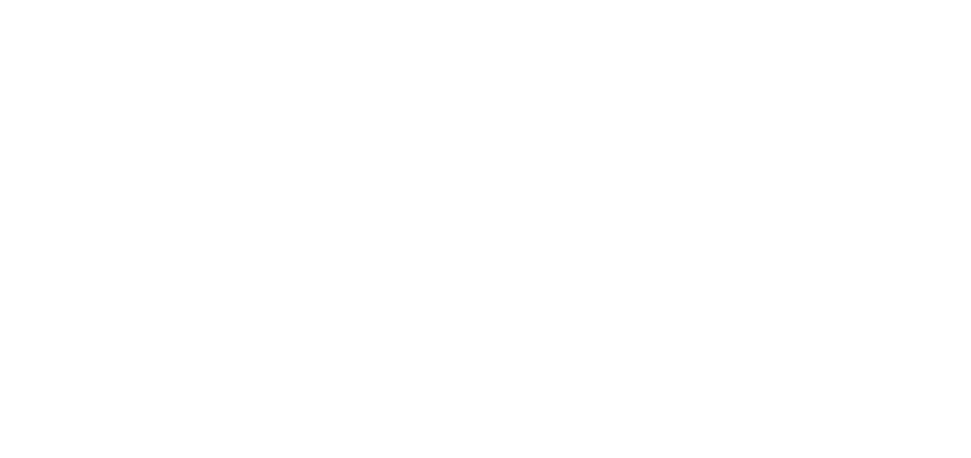
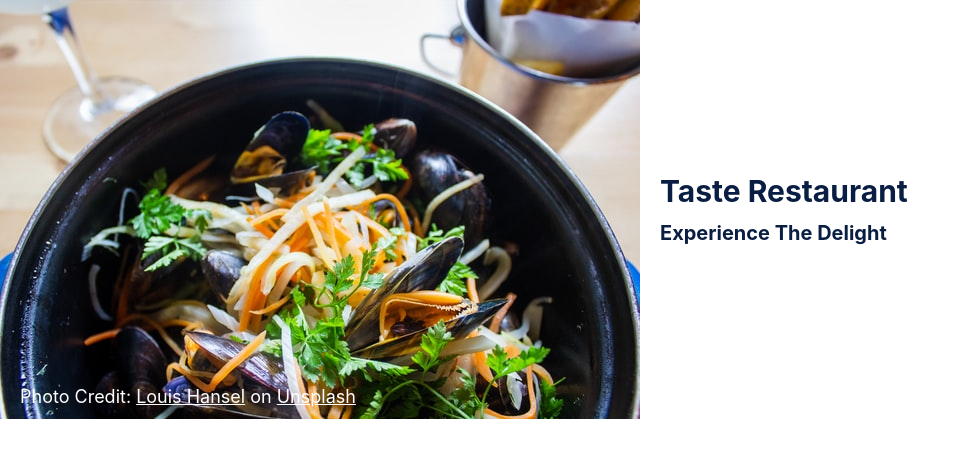
Before and after one commit to chasscepts/restaurant-page, a website built with webpack: page dist/index.html in a window 1280 px wide. Shown: the whole page, without its empty margins (0-971 px from the left). Built offline with nearby package versions, Linux system fonts and the light colour scheme.

Commit message:
Implement Home page

```diff
--- a/src/index.js
+++ b/src/index.js
@@ -0,0 +1,26 @@
+import './style.scss';
+import dish from './dish.jpg';
+
+const root = document.querySelector('#content');
+
+const home = () => {
+  const wrap = document.createElement('div');
+  wrap.classList.add('home-wrap');
+  const h1 = document.createElement('h1');
+  h1.innerHTML = 'Taste Restaurant<span>Experience The Delight</span>';
+  wrap.append(h1);
+  const imageWrap = document.createElement('div');
+  imageWrap.classList.add('home-image-wrap');
+  wrap.append(imageWrap);
+  const img = new Image();
+  img.src = dish;
+  imageWrap.append(img);
+  const unsplashWrap = document.createElement('div');
+  unsplashWrap.classList.add('home-unsplash-attr');
+  unsplashWrap.innerHTML = 'Photo Credit: <a target="_blank" href="https://unsplash.com/@louishansel?utm_source=unsplash&utm_medium=referral&utm_content=creditCopyText">Louis Hansel</a> on <a target="_blank" href="https://unsplash.com/s/photos/dishes?utm_source=unsplash&utm_medium=referral&utm_content=creditCopyText">Unsplash</a>';
+  imageWrap.append(unsplashWrap);
+
+  return wrap;
+};
+
+root.append(home());
--- /dev/null
+++ b/src/style.scss
@@ -0,0 +1,90 @@
+$color-white: #fff;
+$color-light: #fff;
+$color-muted: #9da5af;
+$color-blue: #091e42;
+$color-faint: #dbd8d7;
+
+$break-points: (
+  sm: 576px,
+  md: 768px,
+  lg: 992px,
+  xl: 1200px
+);
+
+@mixin media-break($break-point: md) {
+  $width: map-get($break-points, $break-point);
+  $break: if($width, $width, 768px);
+
+  @media (min-width: $break) {
+    @content;
+  }
+}
+
+html,
+body {
+  margin: 0;
+  padding: 0;
+  width: 100%;
+  font-weight: 400;
+  font-size: 20px;
+  line-height: 32px;
+  font-family: -apple-system, BlinkMacSystemFont, 'Segoe UI', Roboto, Oxygen, Ubuntu, Cantarell, 'Open Sans', 'Helvetica Neue', sans-serif;
+  box-sizing: border-box;
+}
+
+*,
+*::before,
+*::after {
+  margin: 0;
+  padding: 0;
+  box-sizing: border-box;
+}
+
+a {
+  text-decoration: none;
+  color: inherit;
+}
+
+h1,
+h2,
+h3,
+h4,
+h5,
+h6 {
+  margin: 0 0 5px;
+}
+
+.home-wrap {
+  display: flex;
+  flex-flow: row-reverse nowrap;
+  justify-content: flex-end;
+  align-items: center;
+
+  h1 {
+    color: $color-blue;
+    font-size: 1.5rem;
+    padding-left: 20px;
+
+    span {
+      display: block;
+      margin-top: 10px;
+      font-size: 1rem;
+    }
+  }
+
+  .home-image-wrap {
+    position: relative;
+
+    .home-unsplash-attr {
+      position: absolute;
+      bottom: 15px;
+      left: 20px;
+      color: $color-light;
+      font-size: 0.9rem;
+
+      a {
+        text-decoration: underline;
+      }
+    }
+  }
+}
--- a/webpack.config.js
+++ b/webpack.config.js
@@ -11,4 +11,24 @@ module.exports = {
     compress: true,
     port: 9000,
   },
+  module: {
+    rules: [
+      {
+        test: /\.s[ac]ss$/i,
+        use: [
+          'style-loader',
+          'css-loader',
+          'sass-loader',
+        ],
+      },
+      {
+        test: /\.(png|jpe?g|gif)$/i,
+        use: [
+          {
+            loader: 'file-loader',
+          },
+        ],
+      },
+    ],
+  },
 };
```
Also changed, not shown: package.json (+6 -1 lines), dist/index.html, src/dish.jpg (added), 1 other file.
